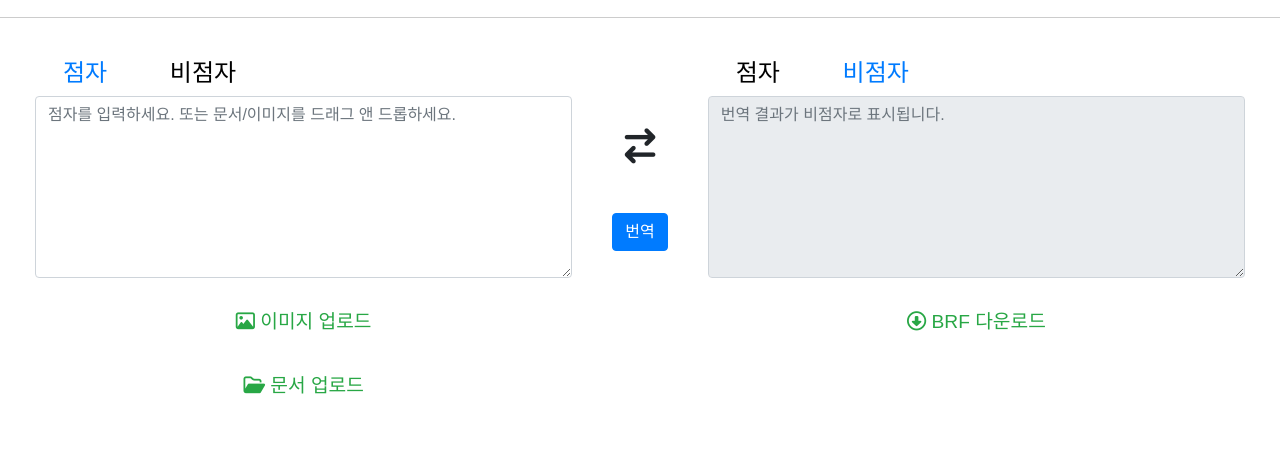
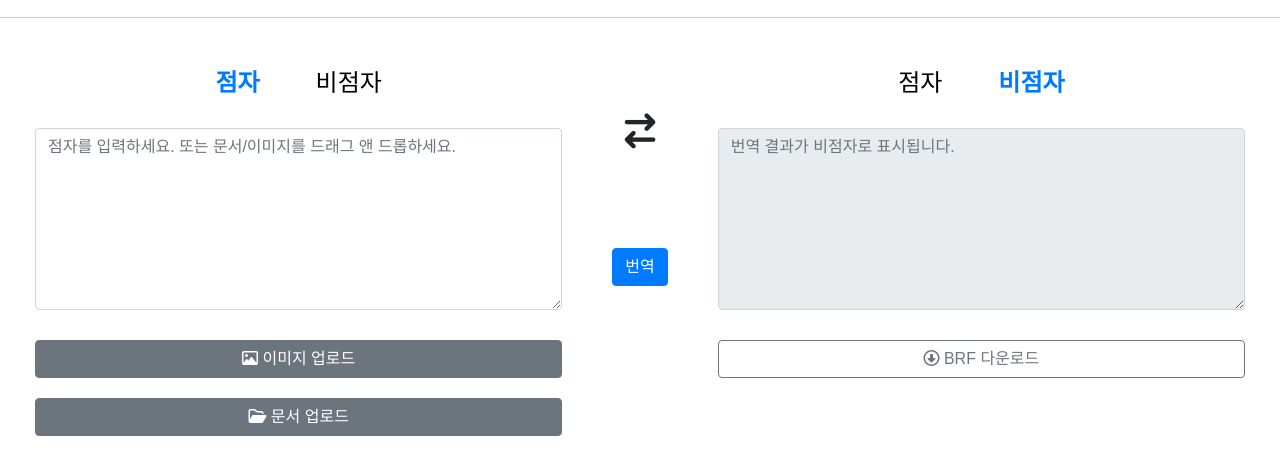
Before and after one commit to eomeuije/vision_bridge, a Flask app: template src/main/resources/templates/index.html in a window 1280 px wide. Shown: the part 71-546 px from the top of the page. Run offline with Flask 3, Linux system fonts and the light colour scheme; the template is opened without the code that fills it, so the values that code supplies are empty; some libraries are stand-ins or nearby versions.

Commit message:
Update styles.css

```diff
--- a/src/main/resources/static/styles.css
+++ b/src/main/resources/static/styles.css
@@ -1,7 +1,6 @@
-/* General styles */
 body {
-    margin-top: 70px; /* 헤더 높이만큼 추가 */
-    font-family: Arial, sans-serif; /* 기본 폰트 설정 */
+    margin-top: 70px;
+    font-family: Arial, sans-serif;
 }
 
 /* 로고와 사용법 버튼을 같은 줄에 배치 */
@@ -34,28 +33,20 @@
     margin-top: 120px;
     display: flex;
     flex-direction: column;
-    gap: 30px;
+    gap: 40px;
     width: 100%;
     max-width: 100%;
     margin: 0 auto;
 }
 
-/* 3개의 영역을 균등하게 나누기 */
-.row {
+/* 점자/비점자 상태 영역 간격 추가 */
+.translator-area h4 {
     display: flex;
-    justify-content: space-between;
-    gap: 20px;
+    justify-content: center;
+    margin-bottom: 30px;
 }
 
-/* 입출력 영역 */
-.translator-container {
-    display: flex;
-    justify-content: space-between;
-    gap: 20px;
-    margin-top: 40px;
-    width: 100%;
-}
-
+/* 입력/출력 칸 */
 .translator-area {
     flex: 1;
     padding: 20px;
@@ -65,12 +56,21 @@
     min-height: 200px;
 }
 
+/* 입력/출력 칸 간격 추가 */
+.translator-container {
+    display: flex;
+    justify-content: space-between;
+    gap: 30px;
+    margin-top: 50px;
+    width: 100%;
+}
+
 .arrow-area {
     display: flex;
     flex-direction: column;
     align-items: center;
     justify-content: center;
-    gap: 50px;
+    gap: 100px;
 }
 
 .arrow-icon {
@@ -78,15 +78,17 @@
     cursor: pointer;
 }
 
-/* 버튼 영역 */
-.file-upload {
+/* 입력/출력 칸 아래 버튼 영역 간격 */
+.file-upload,
+.action-buttons {
+    margin-top: 30px;
     display: flex;
     flex-direction: column;
-    gap: 15px;
-    margin-top: 20px;
+    gap: 20px;
 }
 
-.file-upload .btn {
+/* 공통 스타일 적용 */
+.shared-button {
     background-color: transparent;
     border: none;
     color: #28a745;
@@ -100,59 +102,19 @@
 }
 
 /* 버튼 hover 상태 */
-.file-upload .btn:hover {
+.shared-button:hover {
     background-color: #28a745;
     color: white;
 }
 
 /* 버튼 active 상태 */
-.file-upload .btn:active {
+.shared-button:active {
     background-color: #218838;
     color: white;
 }
 
-/* 버튼 focus 상태 (키보드 탭 시 색상 변화) */
-.file-upload .btn:focus {
-    outline: 3px solid #28a745; /* 초록색 외곽선 추가 */
-    box-shadow: 0 0 5px rgba(40, 167, 69, 0.6); /* 그림자 효과 */
-    color: white;
-    background-color: #28a745;
-}
-
-/* 다운로드 버튼 */
-.action-buttons {
-    display: flex;
-    justify-content: space-between;
-    gap: 20px;
-    margin-top: 20px;
-}
-
-.action-buttons button {
-    padding: 10px 20px;
-    font-size: 1.2rem;
-    cursor: pointer;
-    border: none;
-    border-radius: 5px;
-    color: #28a745;
-    transition: background-color 0.2s, color 0.2s;
-    width: 100%;
-    text-align: center;
-}
-
-/* 다운로드 버튼 hover 상태 */
-.action-buttons button:hover {
-    background-color: #28a745;
-    color: white;
-}
-
-/* 다운로드 버튼 active 상태 */
-.action-buttons button:active {
-    background-color: #218838;
-    color: white;
-}
-
-/* 다운로드 버튼 focus 상태 (키보드 탭 시 색상 변화) */
-.action-buttons button:focus {
+/* 버튼 focus 상태 */
+.shared-button:focus {
     outline: 3px solid #28a745;
     box-shadow: 0 0 5px rgba(40, 167, 69, 0.6);
     color: white;
@@ -180,6 +142,7 @@
 
 .lang-toggle.active {
     color: #007bff;
+    font-weight: bold;
 }
 
 /* 모바일 스타일 */
@@ -188,8 +151,7 @@
         font-size: 30px;
     }
     .translator-area,
-    .file-upload .btn,
-    .action-buttons button {
+    .shared-button {
         font-size: 1rem;
         padding: 6px 12px;
     }
@@ -197,17 +159,14 @@
         min-height: 120px;
     }
     .arrow-area {
-        gap: 8px;
+        gap: 30px;
     }
     .arrow-icon {
-        font-size: 28px;
+        font-size: 25px;
     }
-    .file-upload {
-        flex-direction: column;
-        gap: 8px;
-    }
+    .file-upload,
     .action-buttons {
-        flex-direction: column;
-        gap: 8px;
+        gap: 15px;
+        margin-top: 20px;
     }
 }
```
